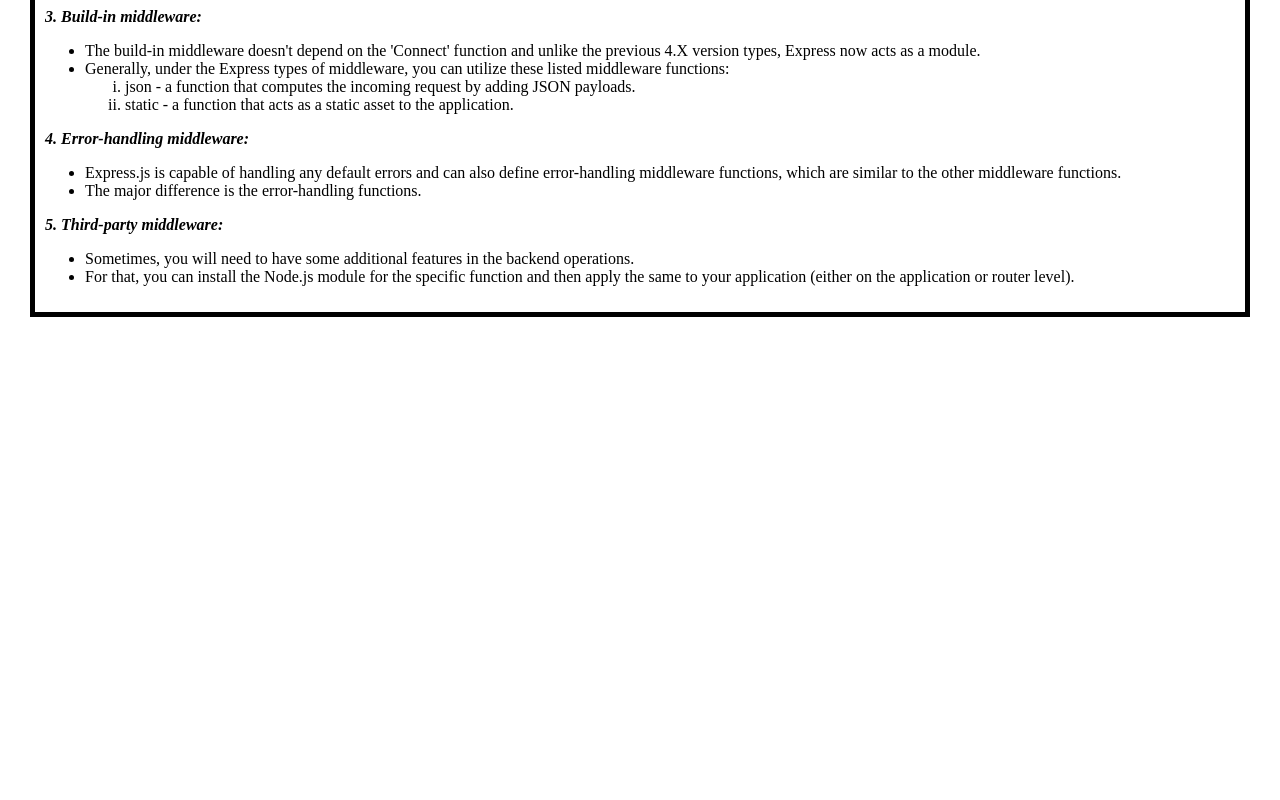
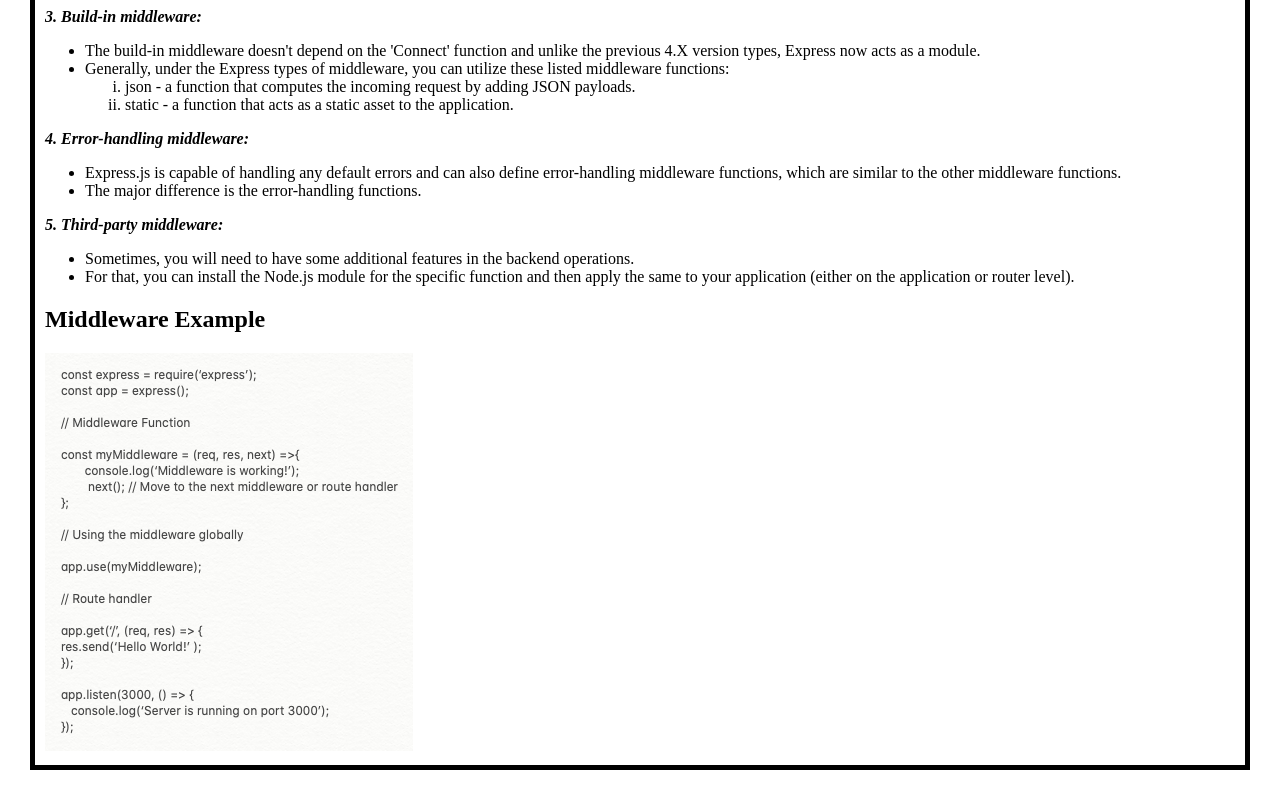
Before and after one commit to AleeshaRahimanNC/Middleware, a plain HTML site: page index.html in a window 1280 px wide. Shown: the part 588-1388 px from the top of the page. Before the commit the page ends 935 px from the top, so only its background shows below. Drawn offline with Linux system fonts and the light colour scheme.

Commit message:
Updated the notes by adding simple middleware example

```diff
--- a/index.html
+++ b/index.html
@@ -66,6 +66,9 @@
         <li>Sometimes, you will need to have some additional features in the backend operations.</li>
         <li>For that, you can install the Node.js module for the specific function and then apply the same to your application (either on the application or router level).</li>
     </ul>
+    <h2>Middleware Example</h2>
+    <img src="./middleware_Example.png" alt="Example">
+
 </body>
 
 </html>
```
Also changed, not shown: middleware_Example.png (added), 1 other file.
